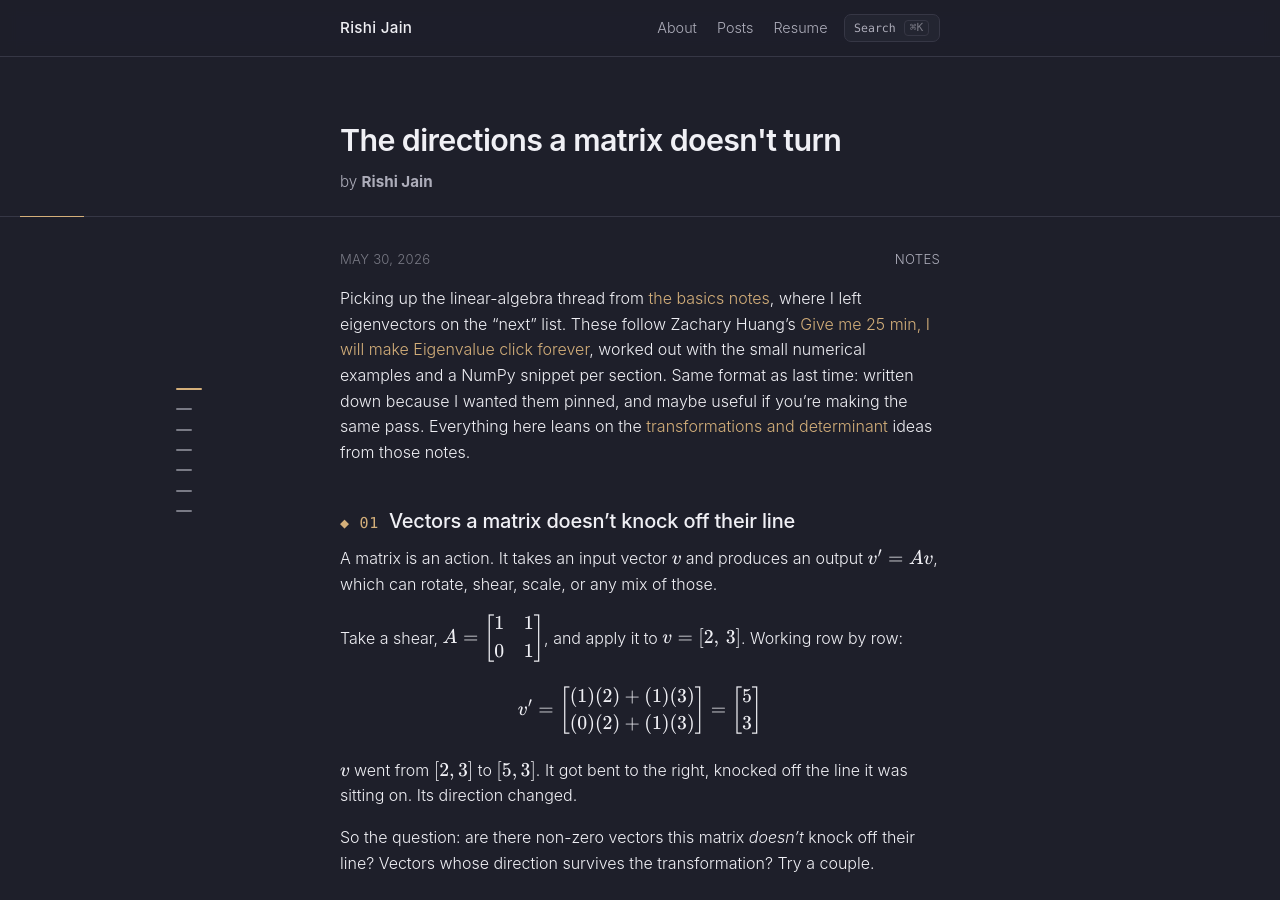
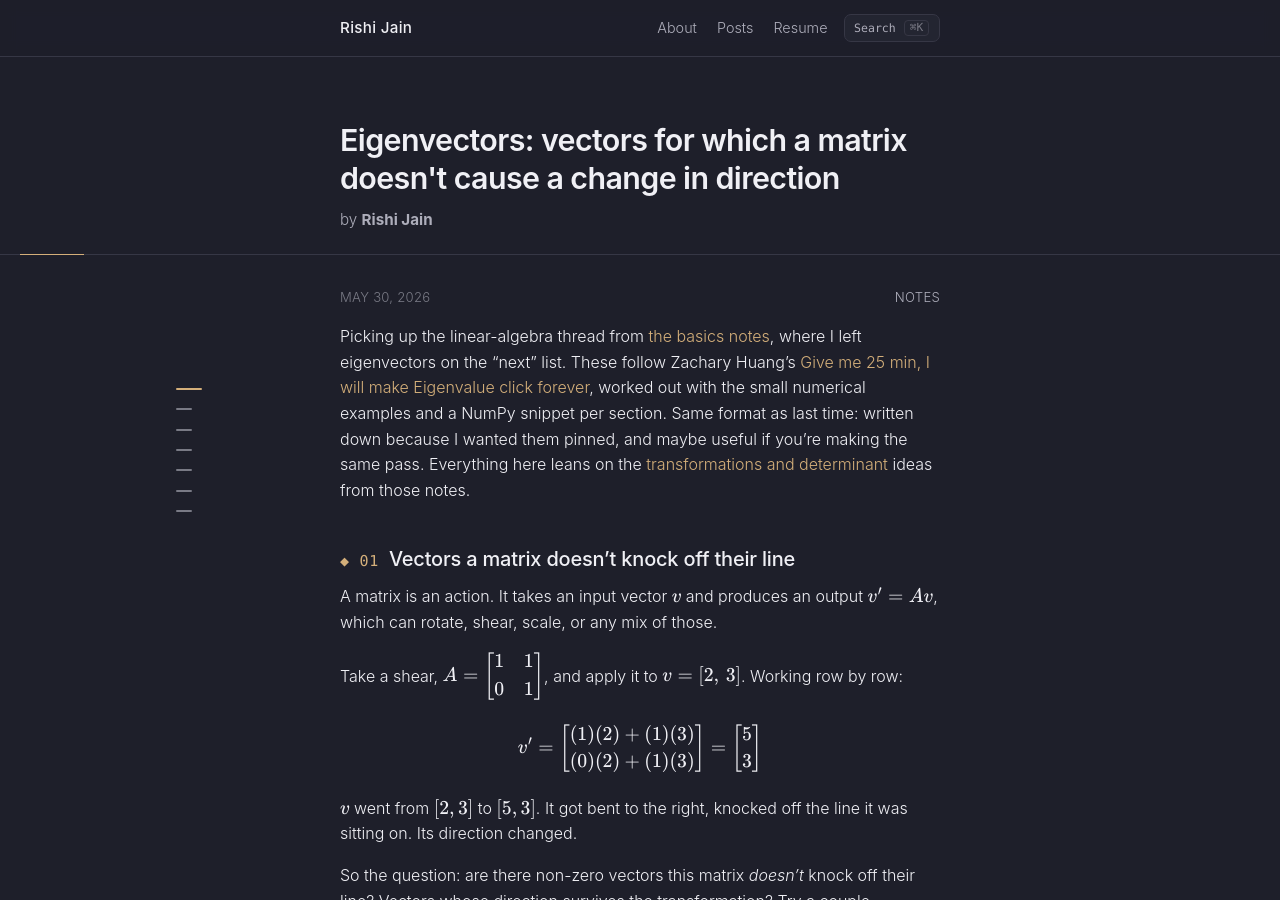
Before and after one commit to Rishi-Jain-27/rishi-jain-27.github.io, a Jekyll site: the page built from _posts/2026-05-30-eigenvalue-notes.md, in a window 1280 px wide and 900 px high. Built offline with Jekyll 4.4.1, drawn with Linux system fonts in a browser that asks for light colours; some of the changed text lies outside the part shown.

Commit message:
Updated title on the eigenvectors post. Also added a vector visualization widget.

```diff
--- a/_posts/2026-05-30-eigenvalue-notes.md
+++ b/_posts/2026-05-30-eigenvalue-notes.md
@@ -1,6 +1,6 @@
 ---
 layout: post
-title: "The directions a matrix doesn't turn"
+title: "Eigenvectors: vectors for which a matrix doesn't cause a change in direction"
 author: "Rishi Jain"
 date: 2026-05-30
 categories: notes
@@ -57,8 +57,6 @@ The direction is preserved, but the length need not be. An **eigenvalue** is the
 - \\( \lvert \lambda \rvert < 1 \\): squished toward the origin.
 - \\( \lambda < 0 \\): flipped 180°, and scaled by \\( \lvert \lambda \rvert \\).
 - \\( \lambda = 0 \\): collapsed onto the origin (the whole eigenspace maps to the zero vector).
-
-(My raw notes had \\( \lambda = 0 \\) as a 180° flip, which is wrong. Zero is the collapse case; negative is the flip.)
 
 ## The characteristic equation
 
```
